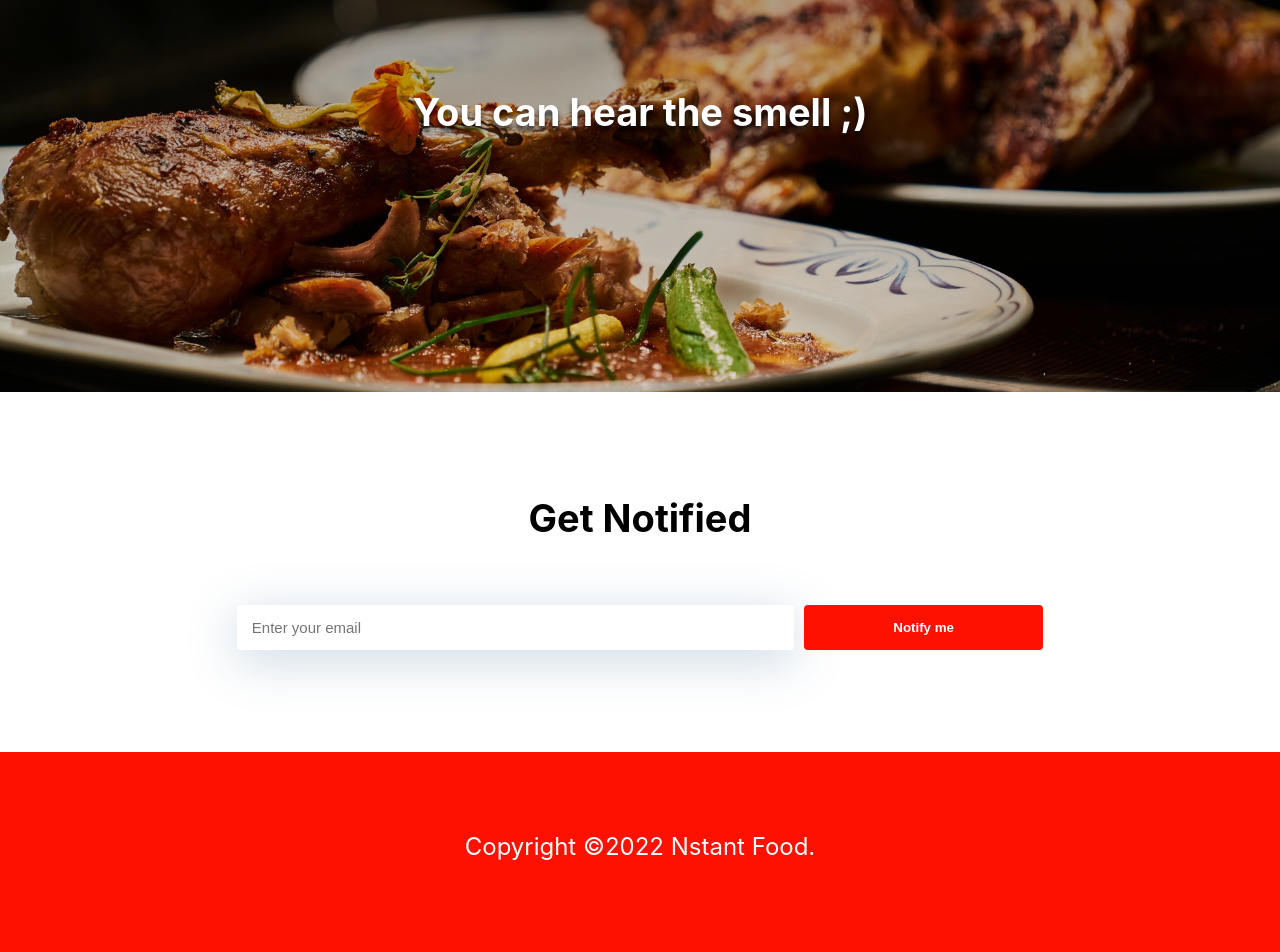
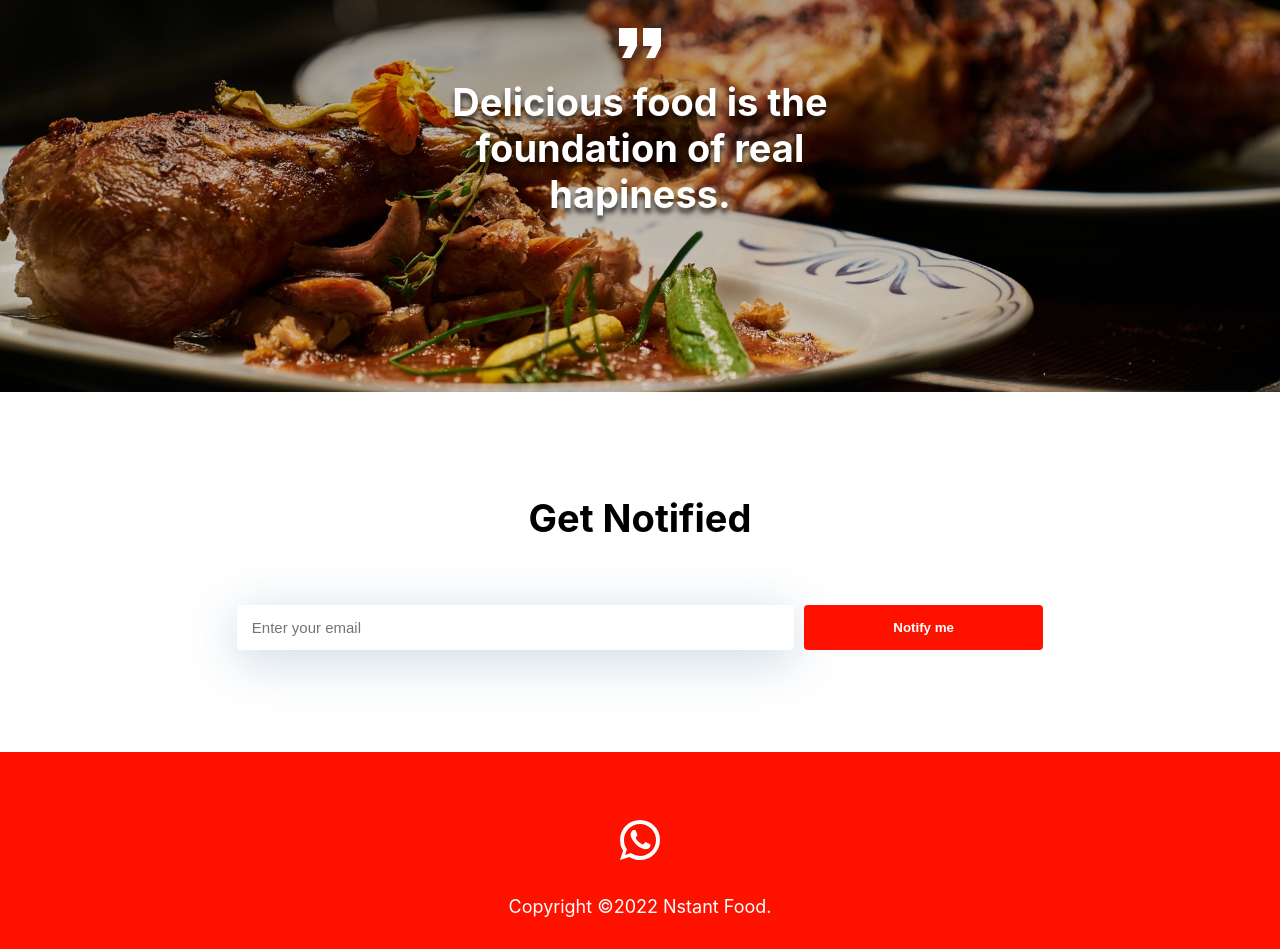
Before and after one commit to eric-ricky/Nstant-Food-Website, a Next.js app: page / in a window 1280 px wide. Shown: the part 888-1840 px from the top of the page. Built offline with nearby package versions, Linux system fonts and the light colour scheme.

Commit message:
drawer animation features quote and footer social icons

```diff
--- a/components/footer/Footer.js
+++ b/components/footer/Footer.js
@@ -1,4 +1,5 @@
 import { Container } from "@mui/material";
+import WhatsAppIcon from "@mui/icons-material/WhatsApp";
 
 import styled from "styled-components";
 
@@ -6,6 +7,12 @@ const Footer = () => {
   return (
     <MainContainer id="contact">
       <Inner>
+        <a
+          target="_blank"
+          href="https://l.facebook.com/l.php?u=https%3A%2F%2Fapi.whatsapp.com%2Fsend%3Fphone%3D%252B254710752939%26fbclid%3DIwAR1td8s_IJs3xC4SqgYY6_1QVj9pez41VWzwc4FuesThwpjbD66Er78cEBI&h=AT19_zhmBOt_AKrtWtbDm3UFfy8tP3mAqzk5x2c3nKPE_pMy56-UBYOyLiwH25mZXa0XaTpGNghAX4-FvGXRjv3xU_f1bQnzaa6K0nblvpG_GPeRhHnV5AuFPGY_QSKxtXm-vw"
+        >
+          <WhatsAppIcon style={{ fontSize: "48px" }} />
+        </a>
         <p>Copyright &copy;2022 Nstant Food.</p>
       </Inner>
     </MainContainer>
@@ -15,16 +22,29 @@ const Footer = () => {
 export default Footer;
 
 const MainContainer = styled.footer`
-  min-height: 25vh;
+  min-height: 20vh;
   background: #ff1100;
-  padding-top: 5rem;
-  padding-bottom:5rem
+  padding-top: 4rem;
+  padding-bottom:2rem
   display: grid;
   place-items: center;
 `;
 
 const Inner = styled(Container)`
   color: #fff;
-  font-size: 24px;
   text-align: center;
+
+  > a {
+    font-size: 24px;
+    transition: all 0.4s ease;
+    :hover {
+      color: #25d366;
+    }
+  }
+
+  > p {
+    font-size: 18px;
+    margin-top: 1.625rem;
+    padding-bottom: 2rem;
+  }
 `;
--- a/components/header/MobileDrawer.js
+++ b/components/header/MobileDrawer.js
@@ -45,11 +45,11 @@ const MobileDrawer = ({ open, setMobileOpen }) => {
 export default MobileDrawer;
 
 const Container = styled.div`
-  display: ${(props) => (!props.open ? "none" : "flex")};
+  display: flex;
   flex-direction: column;
   align-items: center;
   position: fixed;
-  top: ${(props) => (!props.open ? "-425%" : "50%")};
+  top: ${(props) => (!props.open ? "-625%" : "50%")};
   left: 0;
   min-height: 60vh;
   width: 100%;
@@ -58,7 +58,7 @@ const Container = styled.div`
   margin: 0rem;
   padding: 2.0125rem 1.0125rem;
   padding-bottom: 1rem;
-  transition: all 0.4s ease;
+  transition: all 0.4s ease-out;
 `;
 
 const Header = styled.div`
@@ -77,7 +77,6 @@ const Close = styled(IconButton)`
 `;
 
 const MenuContainer = styled.div`
-  /* background: green; */
   flex: 1;
   width: 100%;
   display: flex;
--- a/sections/Features.js
+++ b/sections/Features.js
@@ -1,5 +1,5 @@
 import styled from "styled-components";
-import { Container } from "@mui/material";
+import FormatQuoteIcon from "@mui/icons-material/FormatQuote";
 
 import BG from "../assets/images/bg_1.jpg";
 import Image from "next/image";
@@ -16,7 +16,11 @@ const Features = () => {
         priority
       />
       <Inner>
-        <h5>You can hear the smell ;)</h5>
+        <FormatQuoteIcon
+          style={{ color: "#fff", fontSize: "4.5rem" }}
+          fontSize="large"
+        />
+        <p>Delicious food is the foundation of real hapiness.</p>
       </Inner>
     </MainContainer>
   );
@@ -36,17 +40,22 @@ const Inner = styled.div`
   min-height: 70vh;
   width: 100%;
   display: flex;
+  flex-direction: column;
   align-items: center;
   justify-content: center;
   z-index: 500;
   background: linear-gradient(rgba(0, 0, 0, 0.4), rgba(0, 0, 0, 0.1));
 
-  > h5 {
+  > p {
     color: #fff;
     font-size: 38px;
     font-weight: 700;
     text-align: center;
     width: 40%;
     text-shadow: 0px 5px 5px rgb(0 0 0 / 75%);
+    @media (max-width: 768px) {
+      font-size: 32px;
+      width: 100%;
+    }
   }
 `;
```
